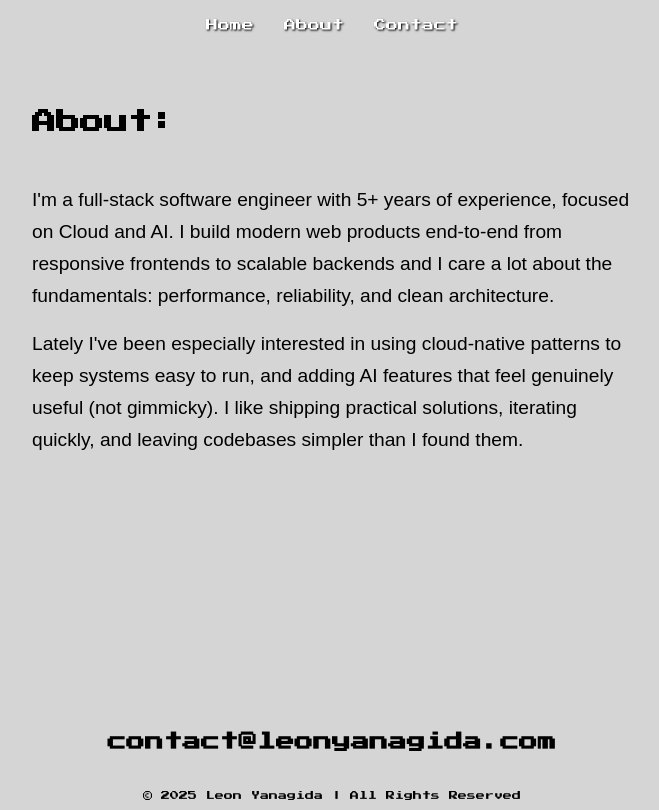
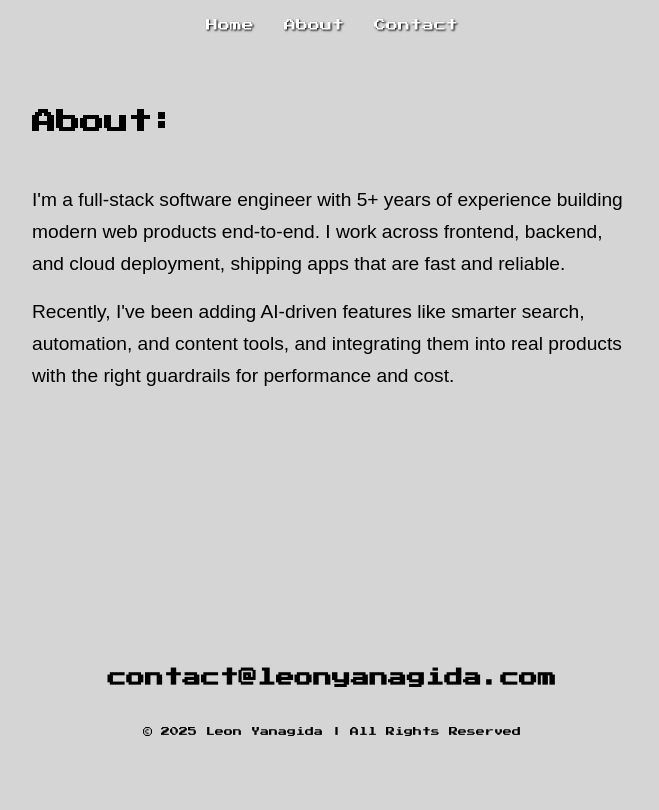
Before and after one commit to leonyanagida/leonyanagida.com, a Next.js app: page /about in a window 1280 px wide. Shown: the whole page, without its empty margins (308-967 px from the left). Built offline with nearby package versions, Linux system fonts and the light colour scheme; a web font is replaced by a local one.

Commit message:
Update About section content for clarity and improved alignment with personal branding

```diff
--- a/src/app/_components/page/lore-section/content.ts
+++ b/src/app/_components/page/lore-section/content.ts
@@ -3,7 +3,7 @@ export const texts = {
     lore: "About:"
   },
   descriptions: {
-    main: `Full-stack software engineer with 5+ years of experience building modern web products, specializing in Cloud and AI...`,
+    main: `Full-stack software engineer with 5+ years of experience building modern web products end-to-end. I work across frontend, backend and...`,
     continueReading: "Continue Reading"
   },
   alts: {
--- a/src/app/about/content.ts
+++ b/src/app/about/content.ts
@@ -3,8 +3,8 @@ export const texts = {
     about: "About:",
   },
   lore: {
-    intro: `I'm a full-stack software engineer with 5+ years of experience, focused on Cloud and AI. I build modern web products end-to-end from responsive frontends to scalable backends and I care a lot about the fundamentals: performance, reliability, and clean architecture.`,
-    story: `Lately I've been especially interested in using cloud-native patterns to keep systems easy to run, and adding AI features that feel genuinely useful (not gimmicky). I like shipping practical solutions, iterating quickly, and leaving codebases simpler than I found them.`,
+    intro: `I'm a full-stack software engineer with 5+ years of experience building modern web products end-to-end. I work across frontend, backend, and cloud deployment, shipping apps that are fast and reliable.`,
+    story: `Recently, I've been adding AI-driven features like smarter search, automation, and content tools, and integrating them into real products with the right guardrails for performance and cost.`,
     experience: ``,
     currentStatus: ``,
     conclusion: ``,
```
